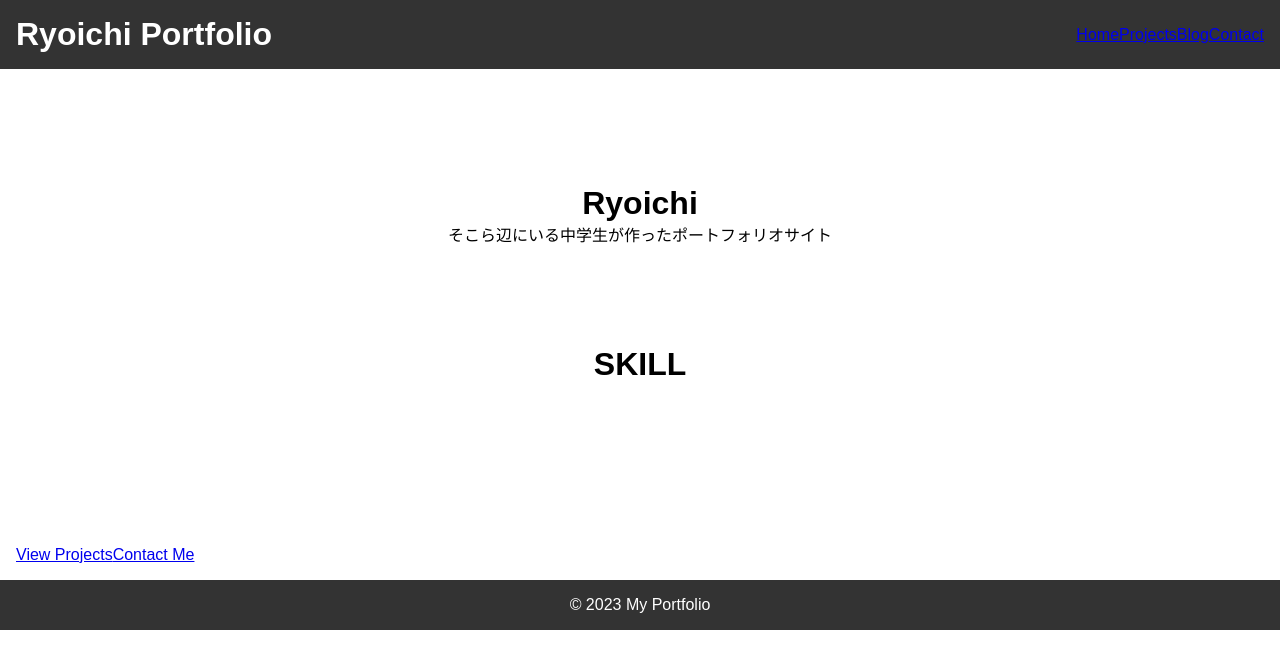
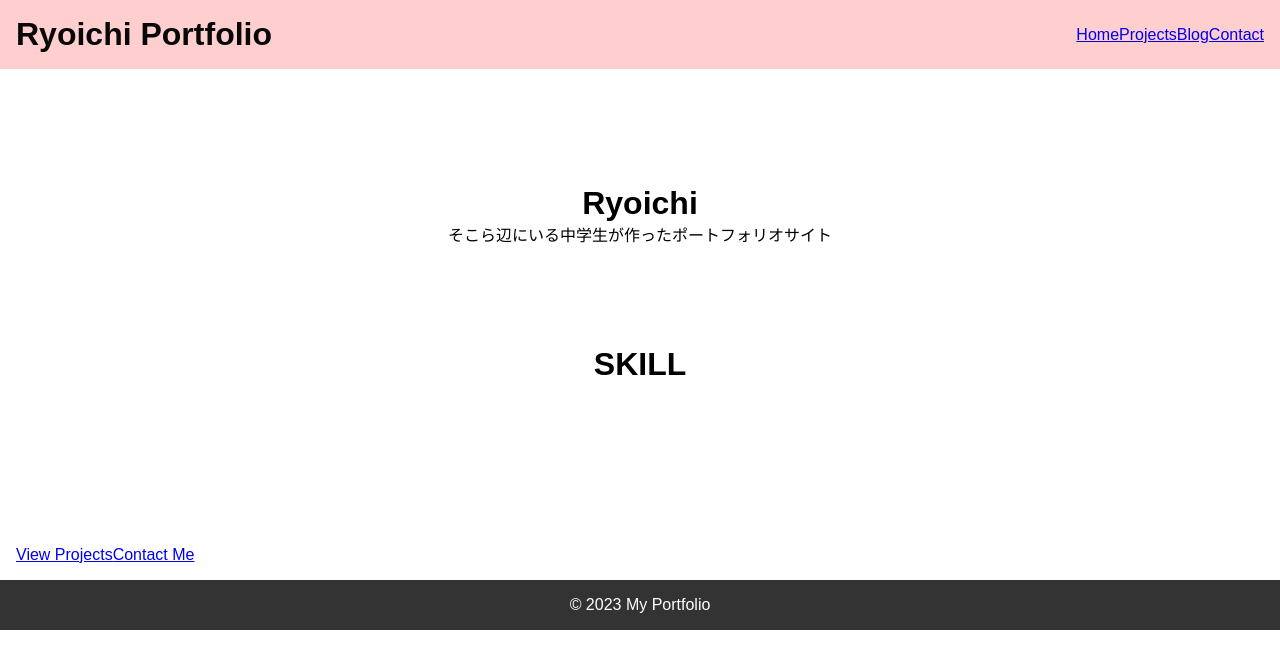
Before and after one commit to Ryoichi1222/Nuxt-portfolio, a Nuxt app: page / in a window 1280 px wide. Shown: the top 668 px of the page. Built offline with nearby package versions, Linux system fonts and the light colour scheme.

Commit message:
default.vue

```diff
--- a/layouts/default.vue
+++ b/layouts/default.vue
@@ -31,8 +31,8 @@ body {
 }
 
 header {
-  background-color: #333;
-  color: #fff;
+  background-color: #ffcece;
+  color: #080808;
   padding: 1rem;
   display: flex;
   justify-content: space-between;
```
